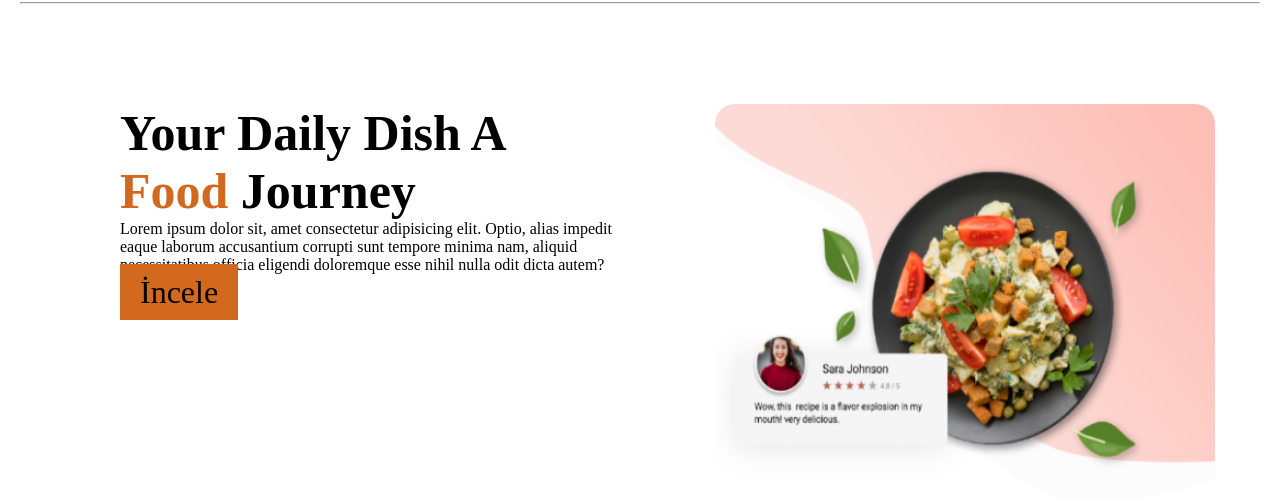
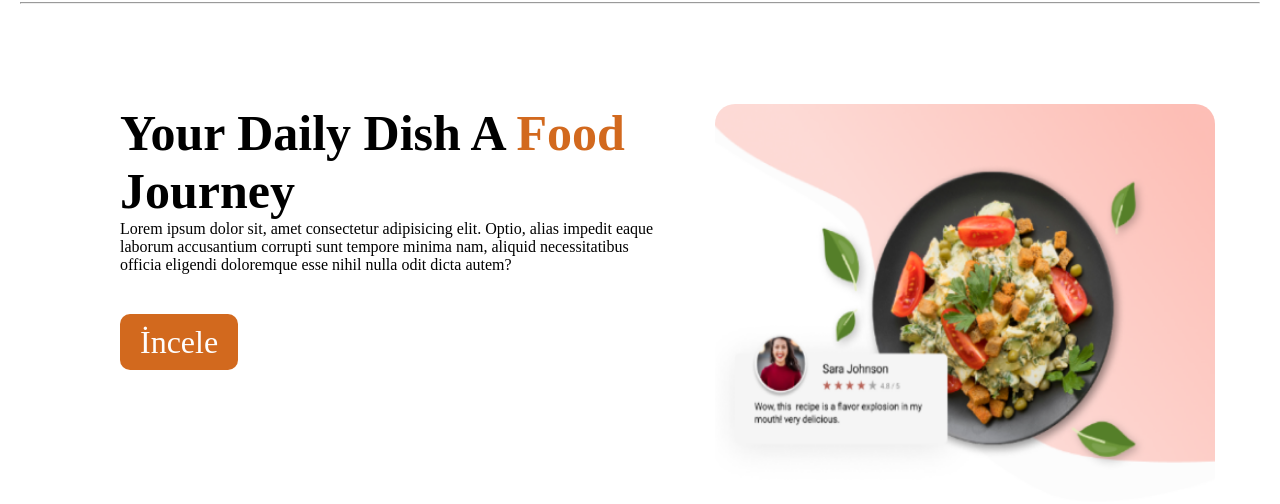
Before and after one commit to acunmedyaakademi/ortakData, a plain HTML site: page index.html in a window 1280 px wide. Shown: the part 142-646 px from the top of the page. Drawn offline with Linux system fonts and the light colour scheme.

Commit message:
giris kismi ve değişiklikler kaydedildi

```diff
--- a/assets/css/style.css
+++ b/assets/css/style.css
@@ -3,7 +3,7 @@
     padding: 0;
     box-sizing: border-box;
 }
-/* navbar start*/
+/* ramazan start*/
 
 a {
     text-decoration: none;
@@ -68,8 +68,8 @@ a {
     margin-left: 100px;
 }
 
-.giris-yazi {
-    max-width: 500px;
+.giris-yazi p {
+    margin-bottom: 50px;
 }
 
 .giris-yazi h1{
@@ -82,10 +82,12 @@ a {
 
 .giris-yazi a {
     background-color: chocolate;
-    color: black;
+    color: rgb(254, 253, 253);
     font-weight: 500;
     font-size: xx-large;
     padding: 10px 20px;
+    margin-top: 50px;
+    border-radius: 10px;
 }
 
 .giris-resim img{
@@ -93,7 +95,7 @@ a {
     max-width: 500px;
     height: 400px;
 }
-/* navbar finish */
+/* ramazan finish */
 
 .main-menu{
     width: 100%;
```
